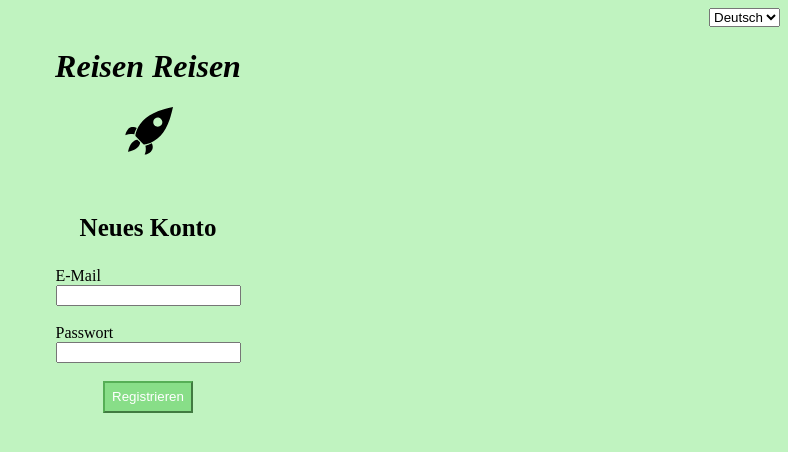
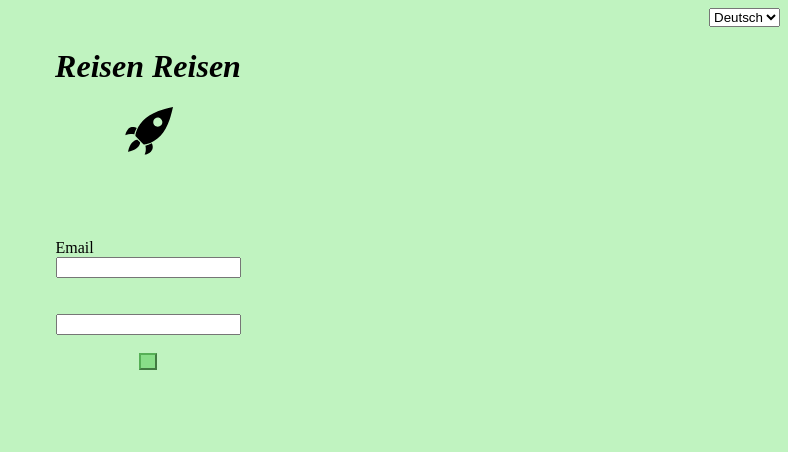
Before and after one commit to CatchZ/Webdesign-Projekt, a website: page public/registrierung.html in a window 1280 px wide. Shown: the whole page, without its empty margins (492-1280 px from the left). Drawn offline with Linux system fonts and the light colour scheme.

Commit message:
warum geht jetzt registrieren nicht in i18n

```diff
--- a/public/registrierung.html
+++ b/public/registrierung.html
@@ -51,7 +51,6 @@
 
 </div>
 <!---->
-<script src="js/localize.js"></script>
 <script src="js/registrieren.js"></script>
 
 </body>
```
